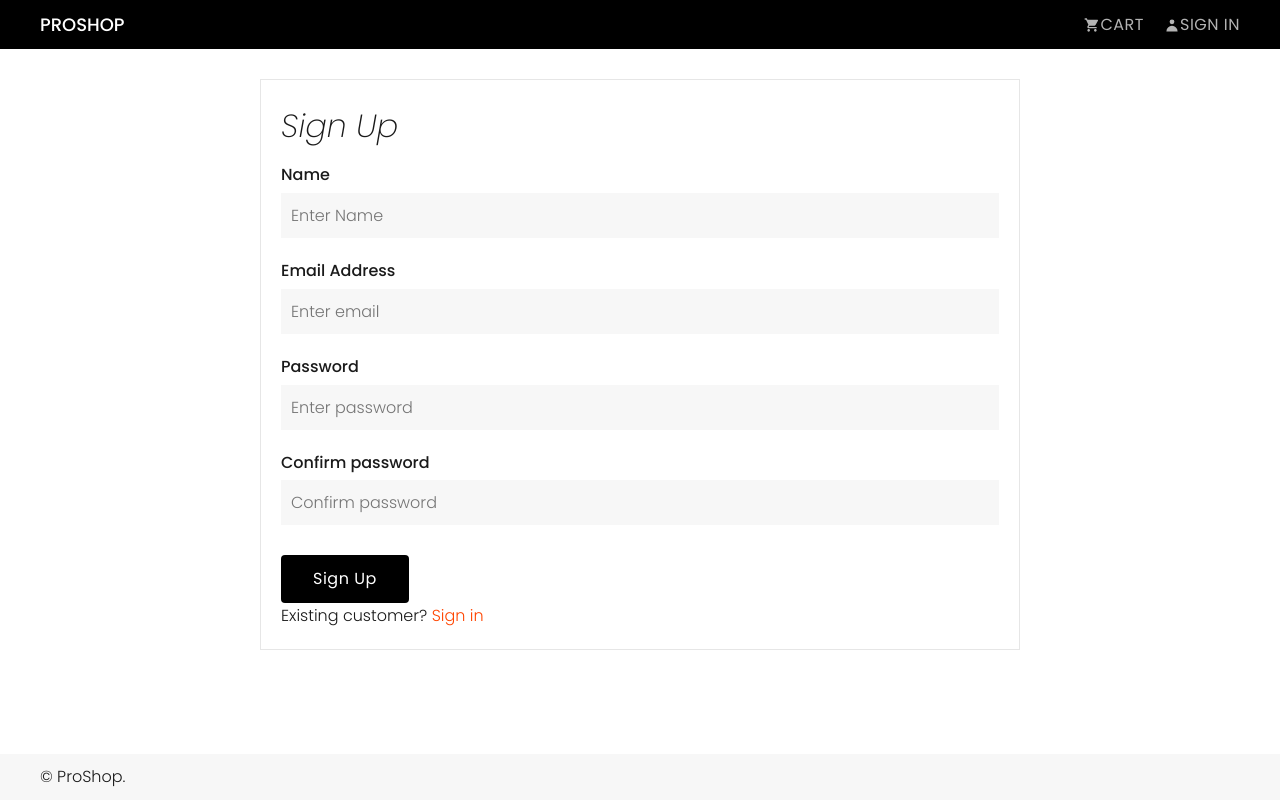
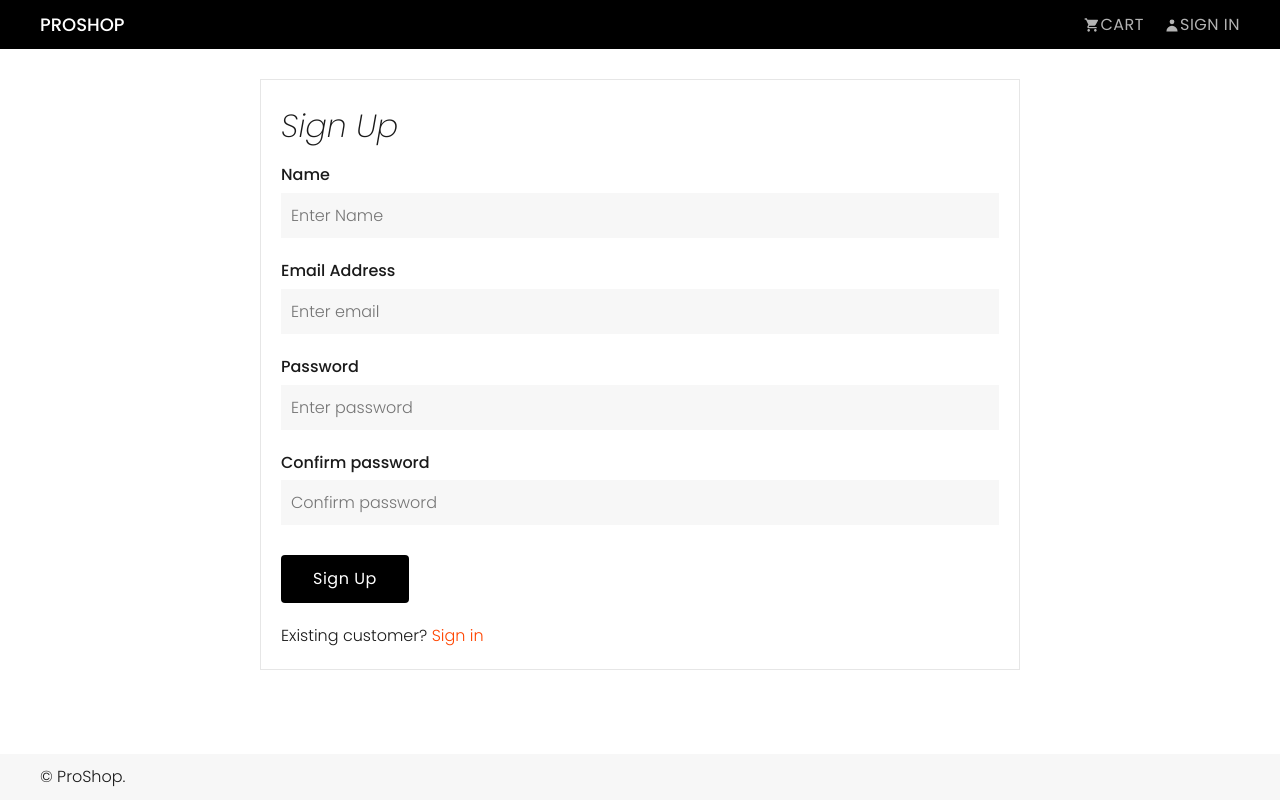
Before and after one commit to Dangereye/ProShop, a React (Create React App) app in the folder frontend/: page /register in a window 1280 px wide. Built offline with nearby package versions, Linux system fonts and the light colour scheme.

Commit message:
Minor adjustments

```diff
--- a/frontend/src/pages/Login.js
+++ b/frontend/src/pages/Login.js
@@ -58,7 +58,7 @@ const Login = ({ location, history }) => {
             Sign In
           </button>
         </form>
-        <div className="x">
+        <div className="alternative-text">
           New Customer?{" "}
           <Link
             className="text-link"
--- a/frontend/src/pages/Register.js
+++ b/frontend/src/pages/Register.js
@@ -86,7 +86,7 @@ const Register = ({ location, history }) => {
             Sign Up
           </button>
         </form>
-        <div className="x">
+        <div className="alternative-text">
           Existing customer?{" "}
           <Link
             className="text-link"
--- a/frontend/src/scss/components/products/_product-details.scss
+++ b/frontend/src/scss/components/products/_product-details.scss
@@ -1,5 +1,4 @@
 .product-details {
-  margin-bottom: 2rem;
   display: grid;
   grid-template-columns: repeat(auto-fit, minmax(25rem, 1fr));
   gap: 2rem;
--- a/frontend/src/scss/partials/_forms.scss
+++ b/frontend/src/scss/partials/_forms.scss
@@ -5,6 +5,10 @@
   max-width: 76rem;
   padding: 2rem;
   border: 1px solid $bgLight3;
+
+  .alternative-text {
+    margin-top: 2rem;
+  }
 }
 
 input,
```
